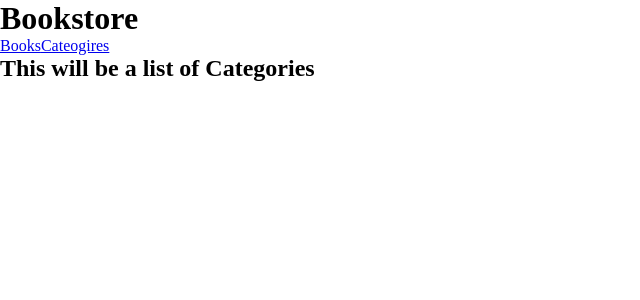
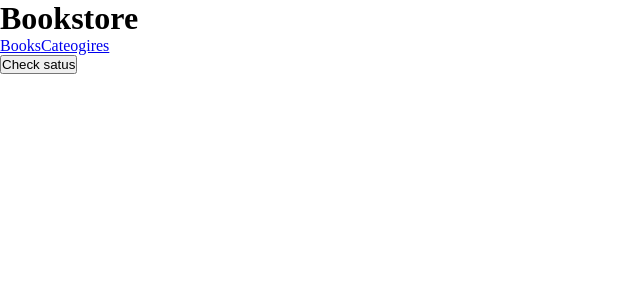
Before and after one commit to alef-garrido/bookstore, a React (Create React App) app: page /categories in a window 1280 px wide. Shown: the top 300 px of the page, without its empty margins (0-640 px from the left). Built offline with nearby package versions, Linux system fonts and the light colour scheme.

Commit message:
Update Categories component to comply with project requirements

```diff
--- a/src/components/Categories.js
+++ b/src/components/Categories.js
@@ -1,7 +1,7 @@
 function Categories() {
   return (
-    <section>
-      <h2>This will be a list of Categories</h2>
+    <section className="categories--container">
+      <button type="button">Check satus</button>
     </section>
   );
 }
```
